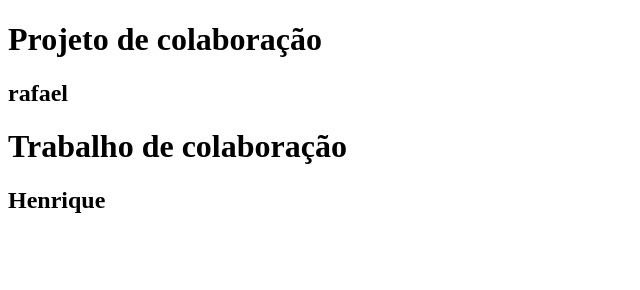
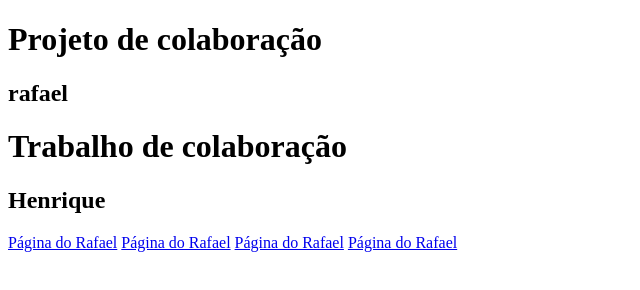
Before and after one commit to rafaellindemann/colaboracao, a plain HTML site: page index.html in a window 1280 px wide. Shown: the whole page, without its empty margins (0-640 px from the left). Drawn offline with Linux system fonts and the light colour scheme.

Commit message:
add index.html

```diff
--- a/index.html
+++ b/index.html
@@ -10,5 +10,9 @@
     <h2>rafael</h2>
     <h1>Trabalho de colaboração</h1>
     <h2>Henrique</h2>
+    <a href="rafael.html">Página do Rafael</a>
+    <a href="rafael.html">Página do Rafael</a>
+    <a href="rafael.html">Página do Rafael</a>
+    <a href="rafael.html">Página do Rafael</a>
 </body>
 </html>
```
